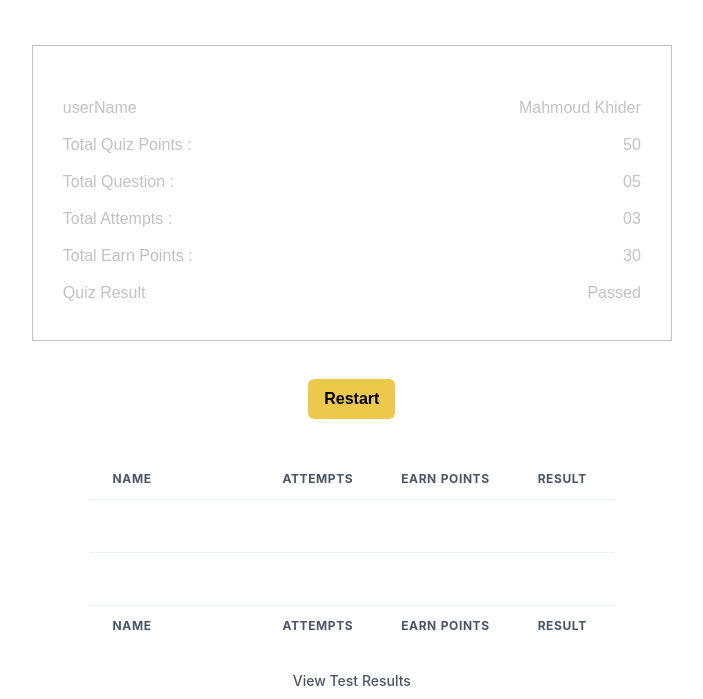
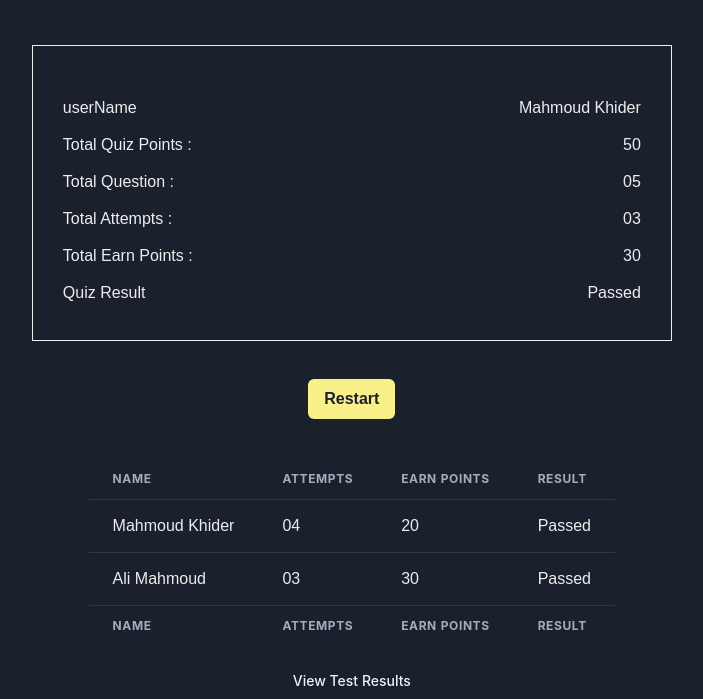
Before and after one commit to MahmoudAliKhider/Quiz-App, a React app in the folder client/: page /result in a window 1280 px wide. Shown: the part 145-844 px from the top of the page, without its empty margins (301-1004 px from the left). Built offline with nearby package versions, Linux system fonts and the light colour scheme.

Commit message:
implement dark mode

```diff
--- a/client/src/components/Main.js
+++ b/client/src/components/Main.js
@@ -5,7 +5,7 @@ const Main = () => {
   const userRef = useRef(null);
 
   return (
-    <Stack color={"white"} width={"50%"} marginLeft="31%" marginTop="40px" >
+    <Stack  width={"50%"} marginLeft="31%" marginTop="40px" >
       <Text fontSize='5xl' border={"5px solid"} textAlign={"center"} padding={"10px"} borderColor={"#0DFF92"} borderRadius={"10px"} width={"80%"} marginBottom={"40px"}>Quiz Application</Text>
 
       <Text fontSize='2xl'>1- You will be asked 10 questions one after another.</Text>
--- a/client/src/components/Quiz.js
+++ b/client/src/components/Quiz.js
@@ -14,7 +14,7 @@ const Quiz = () => {
 
   return (
 
-    <Stack color="white" width="50%" marginLeft={"27%"} marginTop={"50px"}>
+    <Stack  width="50%" marginLeft={"27%"} marginTop={"50px"}>
       <Text fontSize='5xl' border={"5px solid"} textAlign={"center"} padding={"10px"} borderColor={"#0DFF92"} borderRadius={"10px"} marginBottom={"40px"}>Quiz Application</Text>
 
       <Question />
--- a/client/src/components/Result.js
+++ b/client/src/components/Result.js
@@ -9,9 +9,9 @@ const Result = () => {
   }
   return (
 
-    <VStack fontFamily={"sans-serif"} color={"white"} width={"50%"} marginLeft="26%" marginTop="40px">
+    <VStack fontFamily={"sans-serif"}  width={"50%"} marginLeft="26%" marginTop="40px">
       <Text fontSize='5xl' border={"5px solid"} textAlign={"center"} padding={"10px"} borderColor={"#0DFF92"} borderRadius={"10px"} width={"100%"} marginBottom={"40px"}>Quiz Application</Text>
-      <Stack direction={"column"} color={"#c3c1c1"} border={"1px solid"} width={"100%"} padding={"30px"}>
+      <Stack direction={"column"}  border={"1px solid"} width={"100%"} padding={"30px"}>
 
         <Stack marginTop={"20px"} marginBottom={"5px"} direction={"row"} justifyContent={"space-between"}>
           <Text >userName</Text>
--- a/client/src/index.js
+++ b/client/src/index.js
@@ -2,12 +2,14 @@ import React from 'react';
 import ReactDOM from 'react-dom/client';
 import './styles/index.css';
 import App from './components/App';
-import { ChakraProvider } from '@chakra-ui/react'
+import theme from './theme';
+import { ChakraProvider, ColorModeScript } from '@chakra-ui/react'
 
 const root = ReactDOM.createRoot(document.getElementById('root'));
 root.render(
   <>
-    <ChakraProvider>
+    <ChakraProvider theme={theme}>
+      <ColorModeScript initialColorMode={theme.config.initialColorMode} />
       <App />
     </ChakraProvider>
   </>
--- a/client/src/styles/App.css
+++ b/client/src/styles/App.css
@@ -1,4 +1,4 @@
-@import url('https://fonts.googleapis.com/css2?family=Poppins&display=swap');
+/* @import url('https://fonts.googleapis.com/css2?family=Poppins&display=swap');
 
 
 body{
@@ -9,4 +9,4 @@ body{
 
 .check {
   border-bottom: .7px solid #c3c1c1 !important;
-}
+} */
--- /dev/null
+++ b/client/src/theme.js
@@ -0,0 +1,15 @@
+// theme.js
+
+// 1. import `extendTheme` function
+import { extendTheme } from '@chakra-ui/react'
+
+// 2. Add your color mode config
+const config = {
+  initialColorMode: 'dark',
+  useSystemColorMode: false,
+}
+
+// 3. extend the theme
+const theme = extendTheme({ config })
+
+export default theme
```
